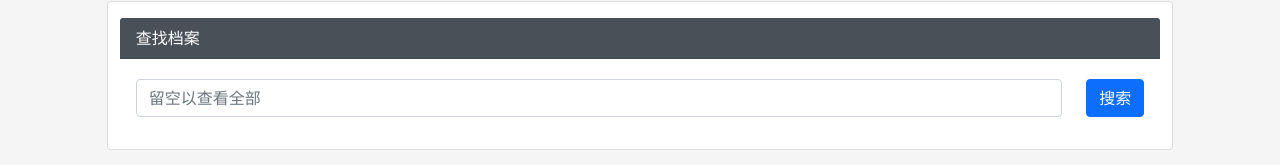
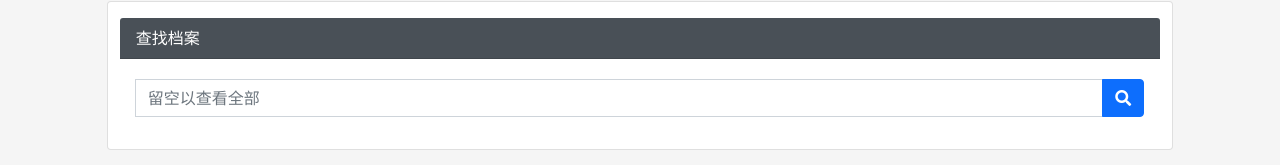
Before and after one commit to YubaC/2810archive, a plain HTML site: page archives.html in a window 1280 px wide. Shown: the part 159-324 px from the top of the page. Drawn offline with nearby package versions, Linux system fonts and the light colour scheme.

Commit message:
Update 搜索输入框

```diff
--- a/archives.html
+++ b/archives.html
@@ -35,12 +35,13 @@
             <div class="card-body">
                 <form action="list.html" method="get">
                     <div class="d-flex flex-row mb-3 mt-1">
-                        <div class="flex-grow-1">
+                        <div class="input-group flex-grow-1">
                             <label for="search" class="form-label visually-hidden">输入关键字：</label>
                             <input type="text" class="form-control" id="search" name="search" placeholder="留空以查看全部">
-                        </div>
-                        <div class="ms-4">
-                            <button type="submit" class="btn btn-primary">搜索</button>
+
+                            <label for="search-submit-btn" class="visually-hidden">搜索</label>
+                            <button id="search-submit-btn" type="submit" class="btn btn-primary"><i
+                                    class="fas fa-search" aria-hidden="true"></i></button>
                         </div>
                     </div>
                 </form>
```
Also changed, not shown: list.html (+5 -4 lines).
